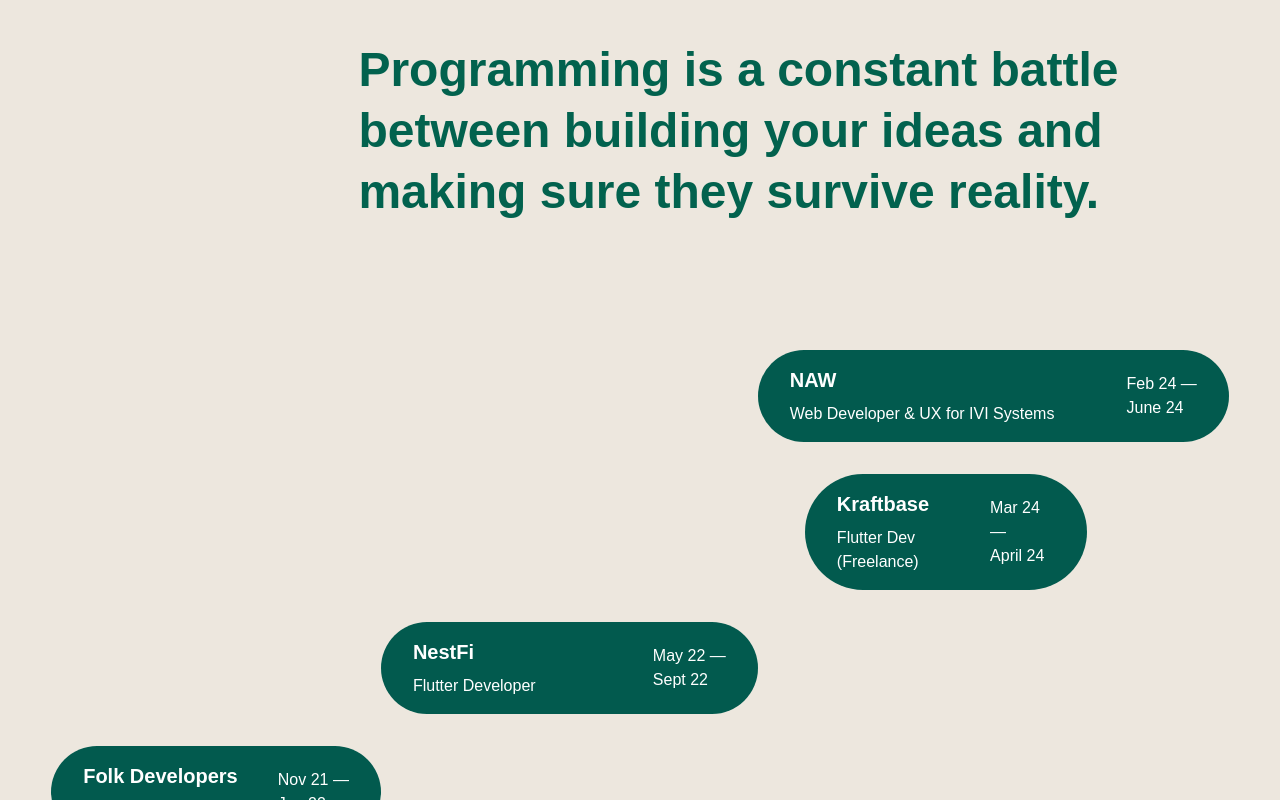
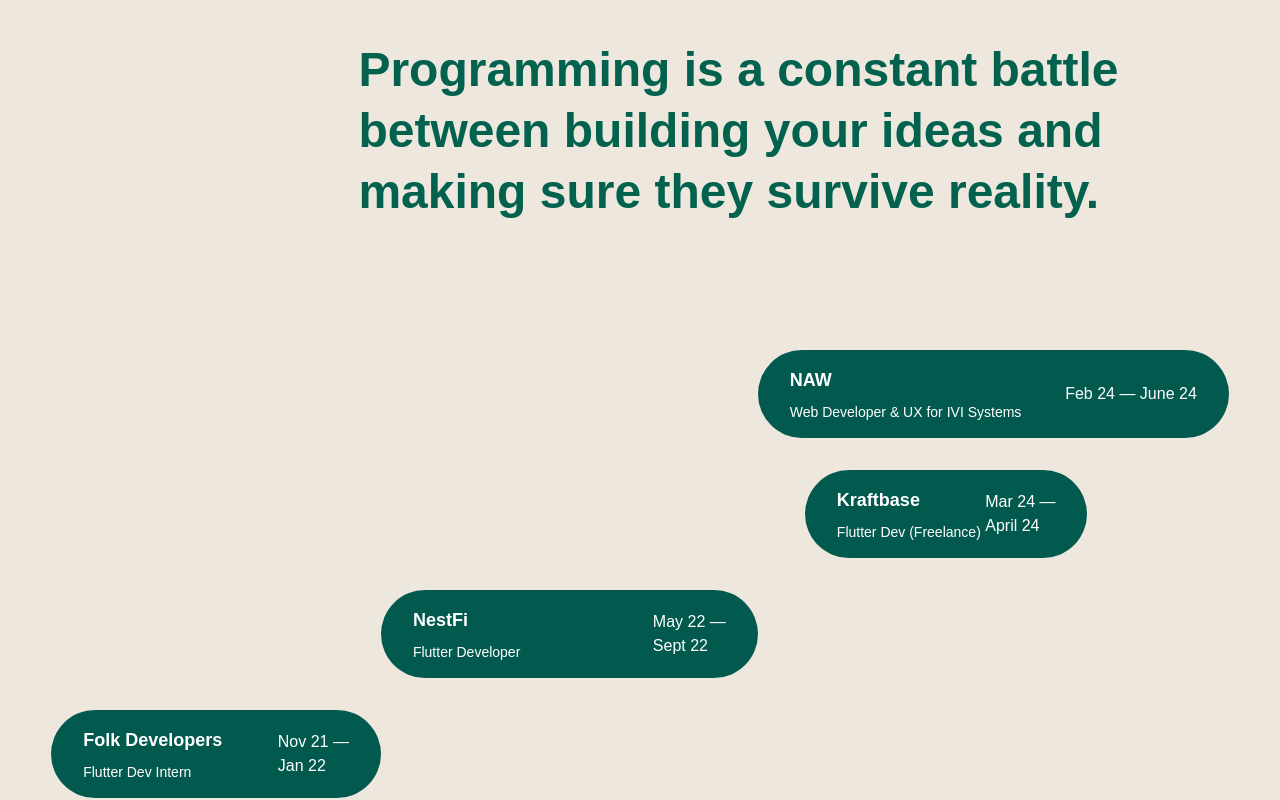
Before and after one commit to AdityaMotale/portfolio_site, a SvelteKit app: page / in a window 1280 px wide. Shown: the part 2000-2800 px from the top of the page. Built offline with nearby package versions, Linux system fonts and the light colour scheme.

Commit message:
fixed overflows on smaller devices

```diff
--- a/src/routes/+page.svelte
+++ b/src/routes/+page.svelte
@@ -14,7 +14,7 @@
 	<!------------------------------------------ Hero Section ------------------------------------------>
 
 	<div class="h-[80vh] flex flex-col items-center justify-center sm:px-[20%] px-[8%]">
-		<h1 class="font-display font-semibold md:text-8xl text-6xl tracking-tighter">
+		<h1 class="font-display font-semibold md:text-8xl text-5xl tracking-tighter text-center">
 			Hi. I’m Aditya.
 		</h1>
 		<div class="sm:h-8 h-6"></div>
@@ -36,13 +36,15 @@
 			class="flex flex-col items-end bg-[#D094E5] rounded-3xl w-full col-span-3 p-10 relative overflow-hidden
 			group transition-all ease-in-out duration-300 hover:-translate-y-3"
 		>
-			<p class="font-display text-2xl font-medium tracking-normal">GAME AI</p>
+			<p class="font-display md:text-2xl text-lg font-medium tracking-normal text-right">GAME AI</p>
 			<div class="h-4"></div>
-			<h3 class="font-display text-5xl font-semibold tracking-tighter">Tic Tac Toe</h3>
+			<h3 class="font-display md:text-5xl text-3xl font-semibold tracking-tighter text-right">
+				Tic Tac Toe
+			</h3>
 			<div class="h-8"></div>
 			<div class="h-[400px]"></div>
 			<img
-				class="absolute md:-bottom-60 -bottom-32 md:right-52 right-28 transition-all ease-in-out duration-300 md:group-hover:-bottom-[264px] group-hover:-bottom-[152px]"
+				class="absolute md:-bottom-60 -bottom-20 md:right-52 right-20 transition-all ease-in-out duration-300 md:group-hover:-bottom-[264px] group-hover:-bottom-[104px]"
 				src={TicTacToe}
 				alt="Tic Tac Toe Game"
 			/>
@@ -55,13 +57,17 @@
 			class="flex flex-col items-end bg-[#A3DCD4] rounded-3xl w-full md:col-span-2 col-span-3 p-10 relative overflow-hidden
 			group transition-all ease-in-out duration-300 hover:-translate-y-2"
 		>
-			<p class="font-display text-2xl font-medium tracking-normal">APP PROTOTYPE</p>
+			<p class="font-display md:text-2xl text-lg font-medium tracking-normal text-right">
+				APP PROTOTYPE
+			</p>
 			<div class="h-4"></div>
-			<h3 class="font-display text-5xl font-semibold tracking-tighter">Think School App</h3>
+			<h3 class="font-display md:text-5xl text-3xl font-semibold tracking-tighter text-right">
+				Think School App
+			</h3>
 			<div class="h-8"></div>
 			<div class="h-[400px]"></div>
 			<img
-				class="absolute -bottom-56 right-20 transition-all ease-in-out duration-300 group-hover:-bottom-[264px]"
+				class="absolute -bottom-56 md:right-20 right-8 transition-all ease-in-out duration-300 group-hover:-bottom-[248px]"
 				src={ThinkSchoolApp}
 				alt="Think School App Prototype"
 			/>
@@ -71,16 +77,22 @@
 
 		<a
 			href="https://pub.dev/packages/paw"
-			class="flex flex-col items-end bg-[#BDDFF9] rounded-3xl w-full md:col-span-2 col-span-3 p-10 relative overflow-hidden
-			group transition-all ease-in-out duration-300 hover:-translate-y-2"
+			class="flex flex-col items-end bg-[#BDDFF9] rounded-3xl w-full md:col-span-2 col-span-3
+			p-10 relative overflow-hidden group transition-all ease-in-out duration-300
+			hover:-translate-y-2"
 		>
-			<p class="font-display text-2xl font-medium tracking-normal">DART LOGGING</p>
+			<p class="font-display md:text-2xl text-lg font-medium tracking-normal text-right">
+				DART LOGGING
+			</p>
 			<div class="h-4"></div>
-			<h3 class="font-display text-5xl font-semibold tracking-tighter text-right">Paw Logger</h3>
+			<h3 class="font-display md:text-5xl text-3xl font-semibold tracking-tighter text-right">
+				Paw Logger
+			</h3>
 			<div class="h-8"></div>
 			<div class="h-[240px]"></div>
 			<img
-				class="absolute -bottom-12 -right-24 transition-all ease-in-out duration-300 group-hover:-bottom-[72px]"
+				class="absolute md:-bottom-12 md:-right-24 -bottom-6 -right-12 transition-all ease-in-out
+				duration-300 md:group-hover:-bottom-[72px] group-hover:-bottom-[48px]"
 				src={PawLogger}
 				alt="Paw Logging Library"
 			/>
@@ -93,15 +105,18 @@
 			class="flex flex-col items-end bg-[#E8B89C] rounded-3xl w-full col-span-3 p-10 relative overflow-hidden
 			group transition-all ease-in-out duration-300 hover:-translate-y-2"
 		>
-			<p class="font-display text-2xl font-medium tracking-normal">COMPRESSION LIBRARY</p>
+			<p class="font-display md:text-2xl text-lg font-medium tracking-normal text-right">
+				COMPRESSION LIBRARY
+			</p>
 			<div class="h-4"></div>
-			<h3 class="font-display text-5xl font-semibold tracking-tighter text-right">
+			<h3 class="font-display md:text-5xl text-3xl font-semibold tracking-tighter text-right">
 				TurboZip Compression
 			</h3>
 			<div class="h-8"></div>
 			<div class="h-[240px]"></div>
 			<img
-				class="absolute -bottom-12 right-20 transition-all ease-in-out duration-300 group-hover:-bottom-[72px]"
+				class="absolute md:-bottom-12 md:left-32 bottom-0 left-12 transition-all ease-in-out duration-300
+				md:group-hover:-bottom-[72px] group-hover:-bottom-[24px]"
 				src={TurboZip}
 				alt="TurboZip Library"
 			/>
@@ -115,7 +130,7 @@
 	<!-- Quote -->
 
 	<h3
-		class="font-display font-semibold w-full md:text-[3rem] md:leading-[3.8rem] text-3xl pr-[4%] md:pl-[28%] pl-[4%]"
+		class="font-display font-semibold w-full md:text-[3rem] md:leading-[3.8rem] text-[1.875rem] leading-[2.5rem] pr-[4%] md:pl-[28%] pl-[4%]"
 	>
 		Programming is a constant battle between building your ideas and making sure they survive
 		reality.
@@ -129,14 +144,14 @@
 		<!-- NAW -->
 
 		<div
-			class="rounded-full bg-[#025A4E] flex items-center justify-between text-white lg:ml-[60%] lg:w-[40%] w-full py-4 px-8"
+			class="rounded-full bg-[#025A4E] gap-2 flex items-center justify-between text-white lg:ml-[60%] lg:w-[40%] w-full py-4 px-8"
 		>
 			<div>
-				<h3 class="font-display text-xl font-semibold">NAW</h3>
+				<h3 class="font-display text-lg font-semibold">NAW</h3>
 				<div class="h-2"></div>
-				<h5 class="font-display text-base">Web Developer & UX for IVI Systems</h5>
+				<h5 class="font-display text-sm">Web Developer & UX for IVI Systems</h5>
 			</div>
-			<p>Feb 24 —<br />June 24</p>
+			<p class="text-right">Feb 24 — June 24</p>
 		</div>
 
 		<!-- Kraftbase -->
@@ -145,9 +160,9 @@
 			class="rounded-full bg-[#025A4E] flex items-center justify-between text-white lg:ml-[64%] lg:w-[24%] w-full py-4 px-8"
 		>
 			<div>
-				<h3 class="font-display text-xl font-semibold">Kraftbase</h3>
+				<h3 class="font-display text-lg font-semibold">Kraftbase</h3>
 				<div class="h-2"></div>
-				<h5 class="font-display text-base">Flutter Dev (Freelance)</h5>
+				<h5 class="font-display text-sm">Flutter Dev (Freelance)</h5>
 			</div>
 			<p>Mar 24 —<br />April 24</p>
 		</div>
@@ -158,9 +173,9 @@
 			class="rounded-full bg-[#025A4E] flex items-center justify-between text-white lg:ml-[28%] lg:w-[32%] w-full py-4 px-8"
 		>
 			<div>
-				<h3 class="font-display text-xl font-semibold">NestFi</h3>
+				<h3 class="font-display text-lg font-semibold">NestFi</h3>
 				<div class="h-2"></div>
-				<h5 class="font-display text-base">Flutter Developer</h5>
+				<h5 class="font-display text-sm">Flutter Developer</h5>
 			</div>
 			<p>May 22 —<br />Sept 22</p>
 		</div>
@@ -171,9 +186,9 @@
 			class="rounded-full bg-[#025A4E] flex items-center justify-between text-white lg:w-[28%] w-full py-4 px-8"
 		>
 			<div>
-				<h3 class="font-display text-xl font-semibold">Folk Developers</h3>
+				<h3 class="font-display text-lg font-semibold">Folk Developers</h3>
 				<div class="h-2"></div>
-				<h5 class="font-display text-base">Flutter Dev Intern</h5>
+				<h5 class="font-display text-sm">Flutter Dev Intern</h5>
 			</div>
 			<p>Nov 21 —<br />Jan 22</p>
 		</div>
--- a/src/routes/projects/think_school/+page.svelte
+++ b/src/routes/projects/think_school/+page.svelte
@@ -17,7 +17,7 @@
 
 	<div class="sm:h-24 h-12"></div>
 
-	<p class="font-display text-xl md:text-[1.875rem] md:leading-[2.5rem] font-medium">
+	<p class="font-display md:text-xl text-lg md:text-[1.875rem] md:leading-[2.5rem] font-medium">
 		Creating a mobile app for Think School isn't just about expanding reach; it's about transforming
 		business education delivery. The proposed features will offer a more engaging, accessible, and
 		personalized learning experience, keeping Think School ahead in the evolving digital education
--- a/src/routes/projects/tic_tac_toe/+page.svelte
+++ b/src/routes/projects/tic_tac_toe/+page.svelte
@@ -17,7 +17,7 @@
 
 	<div class="sm:h-24 h-12"></div>
 
-	<p class="font-display text-xl md:text-[1.875rem] md:leading-[2.5rem] font-medium">
+	<p class="font-display md:text-xl text-lg md:text-[1.875rem] md:leading-[2.5rem] font-medium">
 		Tic-tac-toe is a two-player game on a 3x3 grid, where players aim to align three marks. The AI
 		opponent uses the Minimax algorithm, evaluating all possible moves to make optimal decisions by
 		simulating future game states.
@@ -88,31 +88,26 @@
 
 			<!-- Links -->
 
-			<div class="flex items-center font-serif text-lg gap-1">
-				<p>🎨</p>
-				{' '}
-				<a
-					class="text-accent underline underline-offset-4 hover:text-accent decoration-accent"
+			<p class="font-serif text-lg w-full">
+				🎨 <a
+					class="w-fit text-accent underline underline-offset-4 hover:text-accent decoration-accent"
 					href="https://www.openpeeps.com/"
 				>
 					Open Peeps
-				</a>{' '}
-				<p>for amazing illustrations</p>
-			</div>
+				</a>
+				for amazing illustrations
+			</p>
 
 			<div class="h-4"></div>
 
-			<div class="flex items-center font-serif text-lg gap-1">
-				<p>*️⃣</p>
-				{' '}
-				<a
+			<p class="font-serif text-lg w-full">
+				*️⃣ <a
 					class="text-accent underline underline-offset-4 hover:text-accent decoration-accent"
 					href="https://github.com/lucide-icons/lucide"
 				>
 					Lucide Dev
-				</a>{' '}
-				<p>for icons</p>
-			</div>
+				</a> for icons
+			</p>
 		</div>
 		<div class="h-[596px] w-[272px] relative">
 			<img class="w-full h-full" src={Phone} alt="Phone Mockup" />
```
